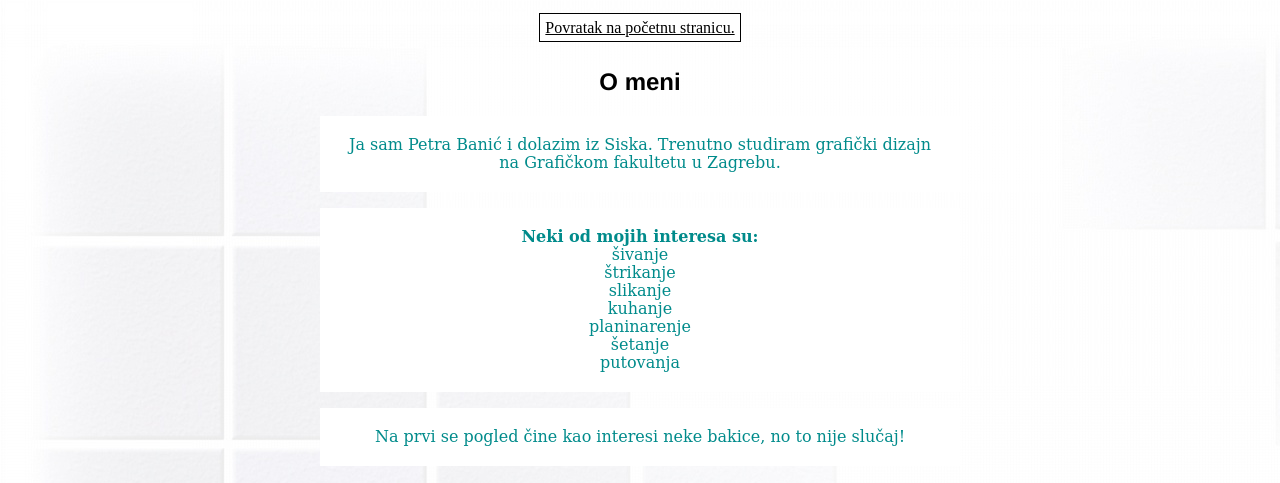
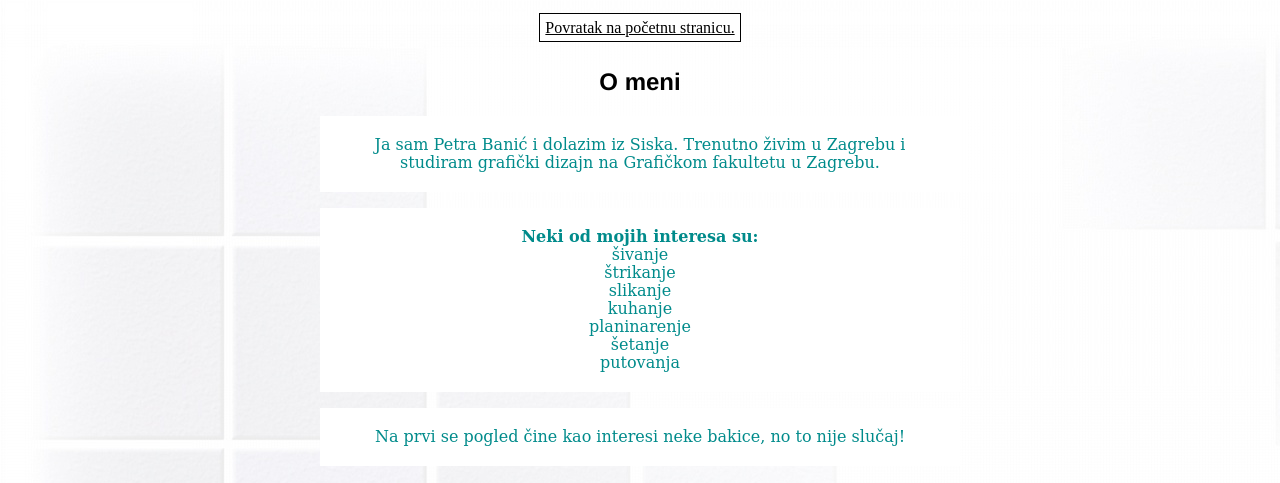
Before and after one commit to banicpetra/projektni, a plain HTML site: page o_meni.html in a window 1280 px wide. Shown: the top 483 px of the page. Drawn offline with Linux system fonts and the light colour scheme.

Commit message:
Update o_meni.html

```diff
--- a/o_meni.html
+++ b/o_meni.html
@@ -7,7 +7,7 @@
 <body class="pozadina">
 	<center><a href="index.html">Povratak na početnu stranicu.</a>
 	<h2>O meni</h2>
-	<p>Ja sam Petra Banić i dolazim iz Siska. Trenutno studiram grafički dizajn na Grafičkom fakultetu u Zagrebu.</p>
+	<p>Ja sam Petra Banić i dolazim iz Siska. Trenutno živim u Zagrebu i studiram grafički dizajn na Grafičkom fakultetu u Zagrebu.</p>
 	<p><b>Neki od mojih interesa su:</b> <br>
 		šivanje <br>
 		štrikanje <br>
```
